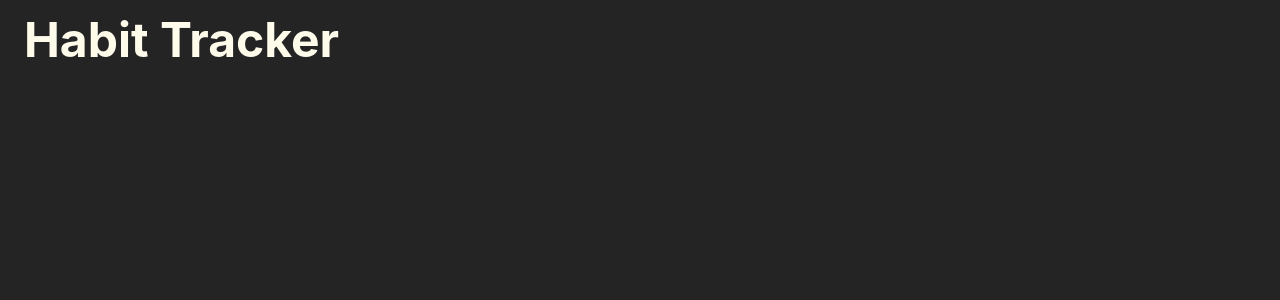
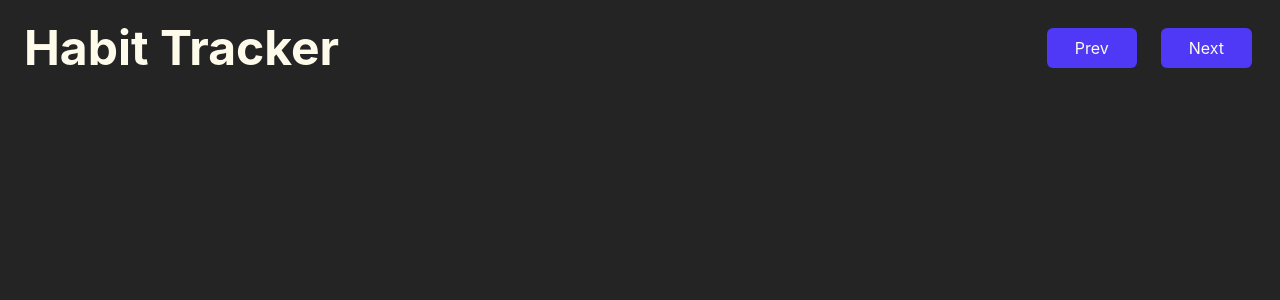
Before and after one commit to razeequtama/Capstone-Habit-Tracker, a React (Vite) app: page / in a window 1280 px wide. Shown: the top 300 px of the page. Built offline with nearby package versions, Linux system fonts and the light colour scheme.

Commit message:
Add: Button design variants

```diff
--- a/src/App.tsx
+++ b/src/App.tsx
@@ -4,7 +4,7 @@ export default function App()
 {
   return(
     <>
-      <Heading text="Habit Tracker"/>
+      <Heading />
     </>
   )
 
--- /dev/null
+++ b/src/components/Button.tsx
@@ -0,0 +1,36 @@
+import type { ReactNode } from "react"
+
+type ButtonVariants = "primary" | "secondary" | "danger"
+
+type ButtonType = {
+    children: ReactNode,
+    variant?: ButtonVariants,
+    sizing?: string
+}
+
+export default function Button({children, variant = "primary", sizing = "mx-3 my-2 px-7 py-2"}: ButtonType)
+{
+
+    let variantSelection = "";
+
+    switch(variant)
+    {
+    case "primary":
+      variantSelection = "text-amber-50 bg-indigo-600 rounded-md hover:bg-indigo-700";
+      break;
+    case "secondary":
+      // Transparent background, purple border, and purple text that darkens on hover
+      variantSelection = "rounded-md bg-transparent border-2 border-purple-600 text-purple-600 hover:border-purple-700 hover:text-purple-700 hover:border-4";
+      break;
+    case "danger":
+      // No background, red text, and underlined text
+      variantSelection = "rounded-md bg-transparent border-2 border-red-600 text-red-600 underline hover:text-red-700 hover:border-4";
+      break;
+    }
+
+    return(
+        <button className={`transition-all ${variantSelection} ${sizing}`}>
+            {children}
+        </button>
+    )
+}
--- a/src/components/Heading.tsx
+++ b/src/components/Heading.tsx
@@ -1,8 +1,16 @@
-type HeadingProps = {
-    text: string
+import Title from "./Title"
+import Button from "./Button"
+
+export default function Heading()
+{
+  return(
+    <div className="flex justify-between items-center">
+      <Title text="Habit Tracker"/>
+      <div className="mx-4">
+        <Button variant="primary">Prev</Button>
+        <Button variant="primary">Next</Button>
+      </div>
+
+    </div>
+  )
 }
-
-export default function Heading(props: HeadingProps)
-{
-  return <h1 className="font-bold text-5xl text-amber-50 px-6 py-4">{props.text}</h1>
-}
--- /dev/null
+++ b/src/components/Title.tsx
@@ -0,0 +1,7 @@
+type TitleProps = {
+    text: string
+}
+
+export default function Title(props: TitleProps){
+    return <h1 className="font-bold text-5xl text-amber-50 mx-6 my-6">{props.text}</h1>
+}
```
